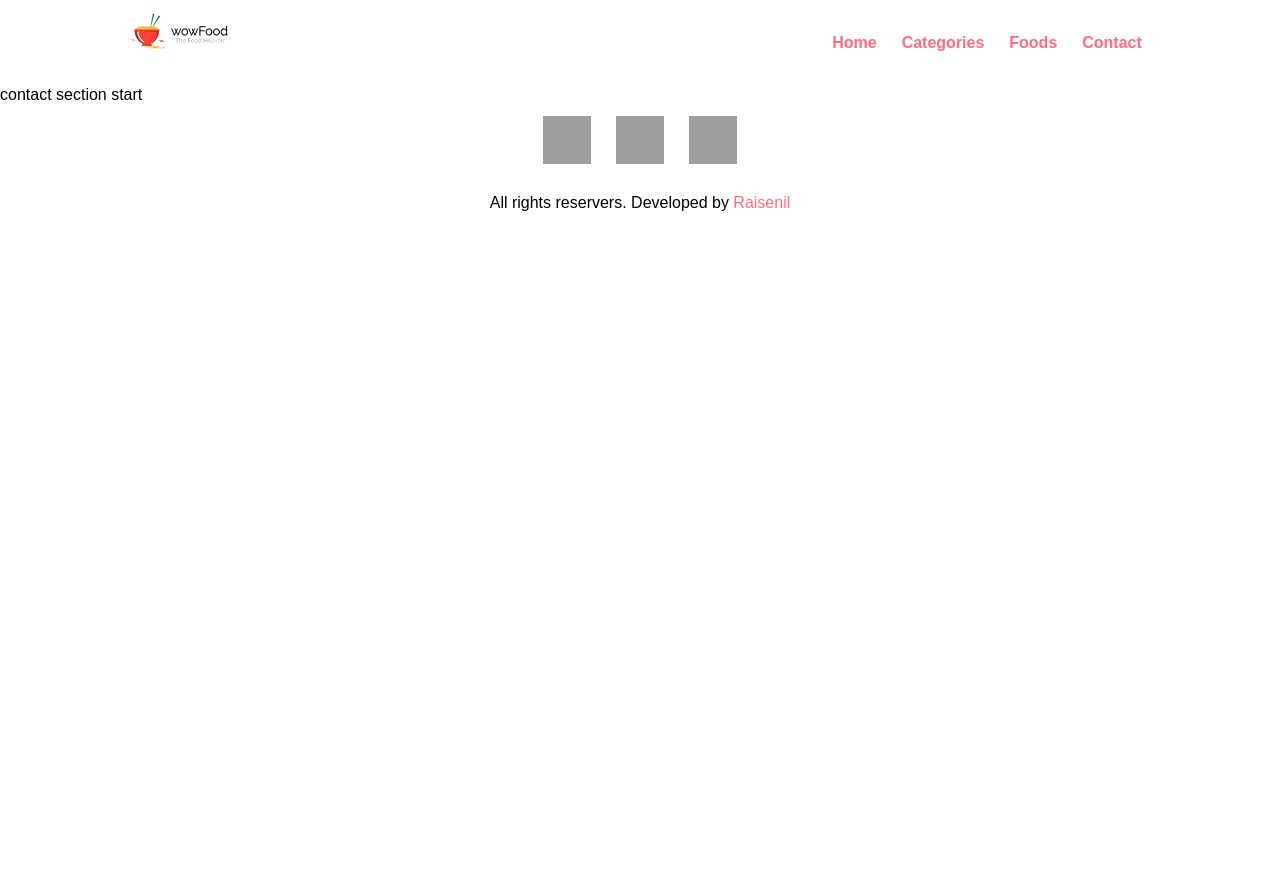
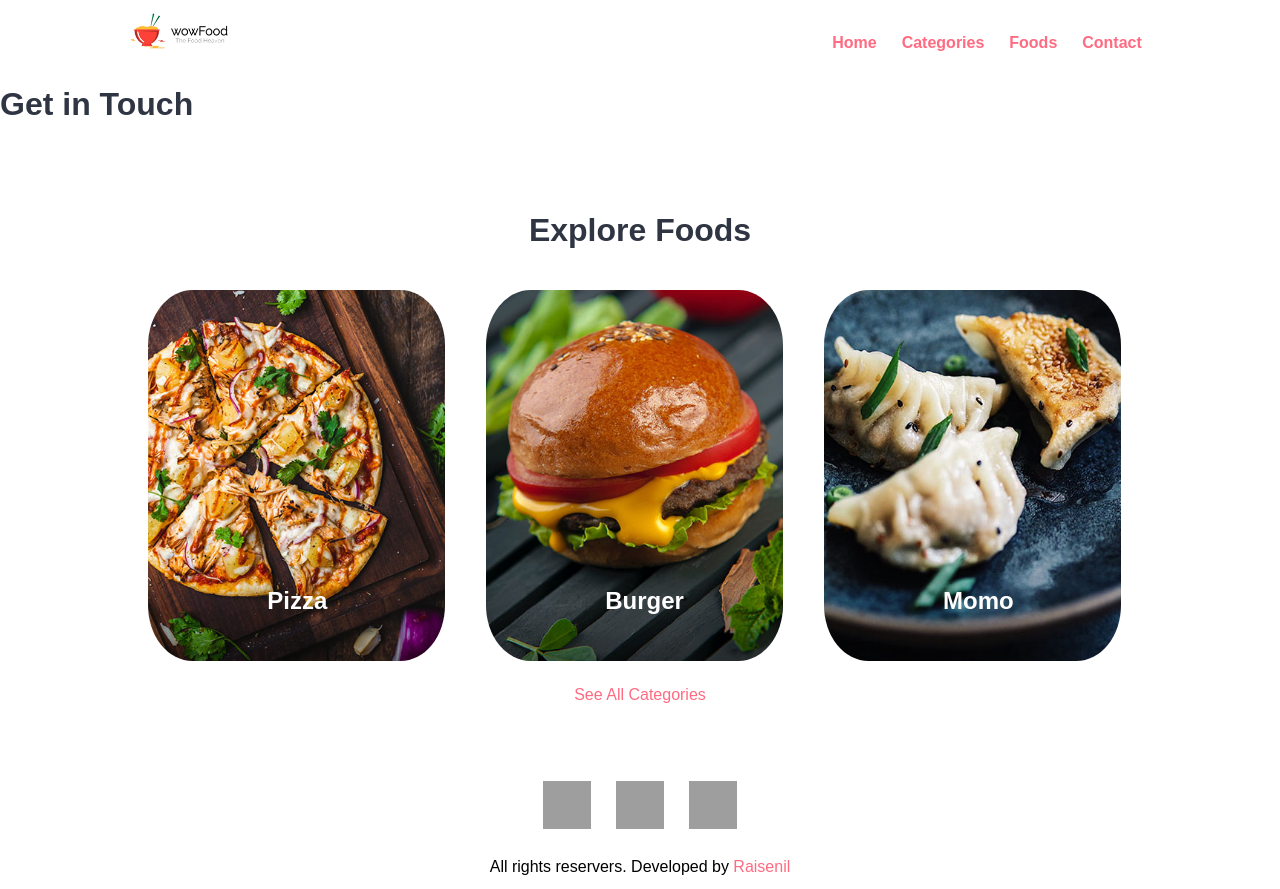
Before and after one commit to Raisenil/Food_Ordering_Website, a PHP site: page /contact.html in a window 1280 px wide. Before the commit the page ends 211 px from the top, so only its background shows below. Run offline with PHP 8.4, Linux system fonts and the light colour scheme; grey boxes are pictures that could not be loaded.

Commit message:
Update repo

```diff
--- a/contact.html
+++ b/contact.html
@@ -44,7 +44,49 @@
     </section>
     <!-- Navbar section End -->
 
-    contact section start
+    <!-- contact section start -->
+    <section class="contact">
+
+        <h2>Get in Touch</h2>
+    </section>
+    <!-- contact section end -->
+
+    <section class="categories">
+        <div class="container">
+            <h2 class="text-center">Explore Foods</h2>
+
+            <a href="category-foods.html">
+                <div class="box-3 float-container">
+                    <img src="images/pizza.jpg" alt="Pizza" class="img-responsive img-curve">
+
+                    <h3 class="float-text text-white">Pizza</h3>
+                </div>
+            </a>
+
+            <a href="#">
+                <div class="box-3 float-container">
+                    <img src="images/burger.jpg" alt="Burger" class="img-responsive img-curve">
+
+                    <h3 class="float-text text-white">Burger</h3>
+                </div>
+            </a>
+
+            <a href="#">
+                <div class="box-3 float-container">
+                    <img src="images/momo.jpg" alt="Momo" class="img-responsive img-curve">
+
+                    <h3 class="float-text text-white">Momo</h3>
+                </div>
+            </a>
+
+            <div class="clearfix"></div>
+
+            <p class="text-center">
+                <a href="categories.html">See All Categories</a>
+            </p>
+        </div>
+    </section>
+    <!-- Categories End -->
 
     <!-- Social Start -->
     <section class="social">
--- a/css/style.css
+++ b/css/style.css
@@ -269,4 +269,8 @@ fieldset{
     .social{
         padding: 5% 0;
     }
+
+    .order{
+        width: 100%;
+    }
 }
```
